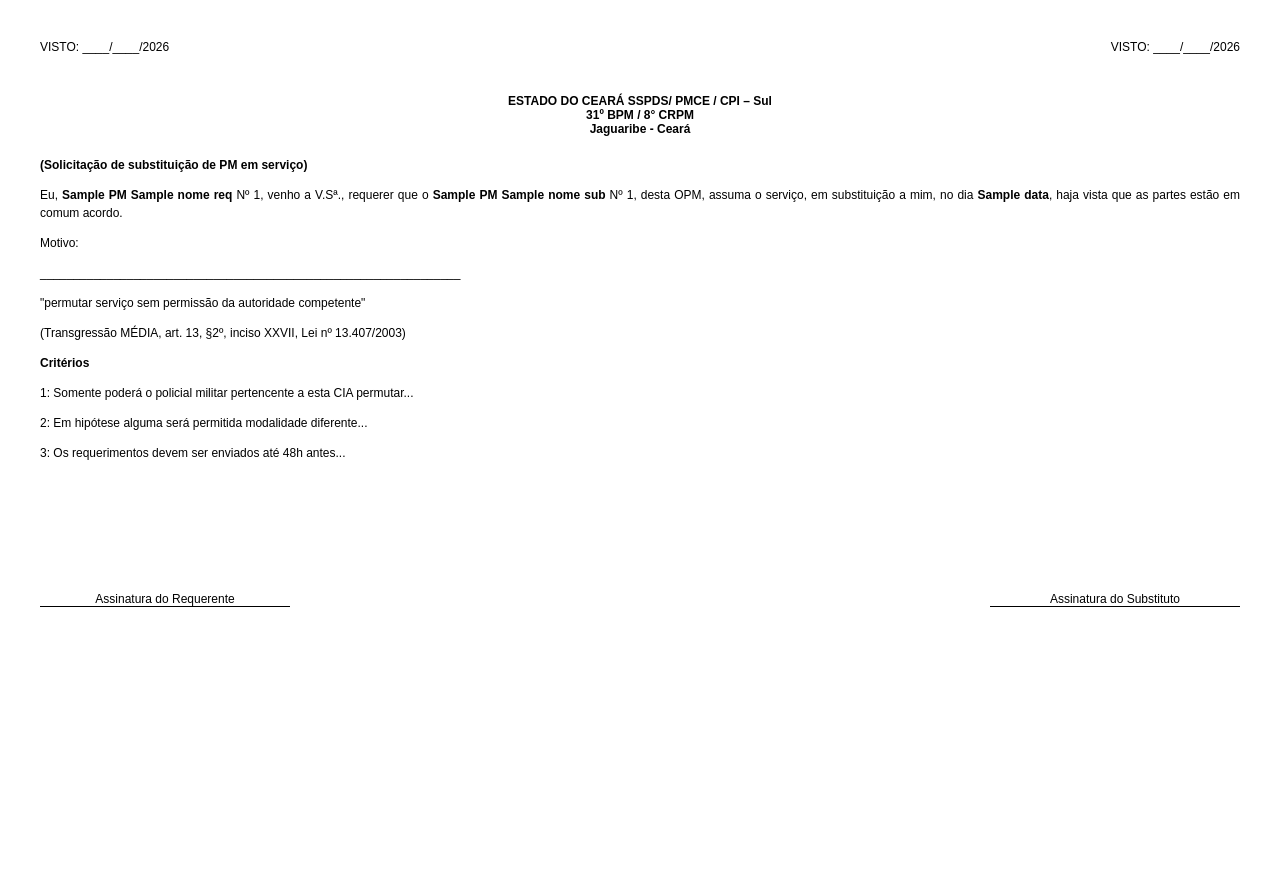
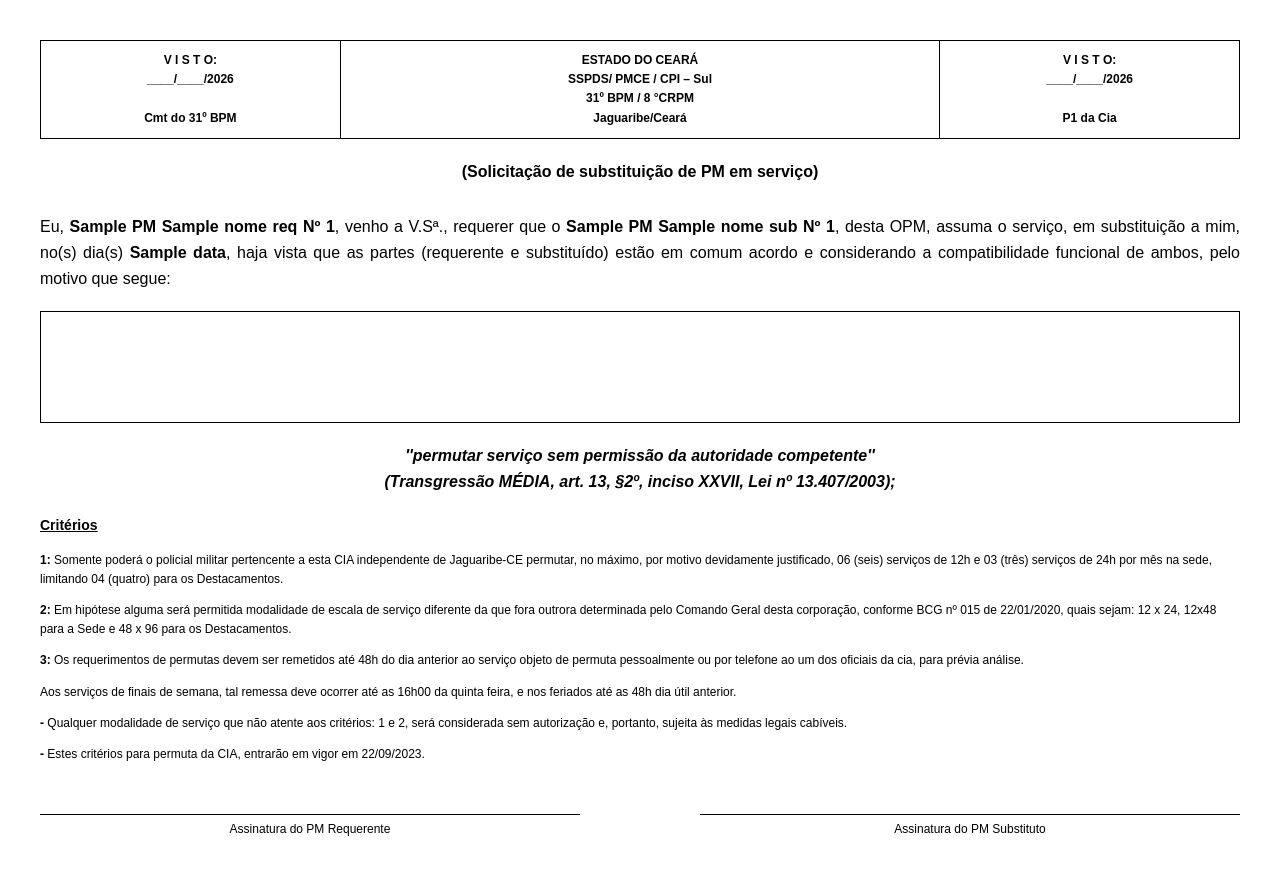
Before and after one commit to azvdocarlos/permuta, a Flask app: template templates/permuta.html in a window 1280 px wide. Before the commit the page ends 607 px from the top, so only its background shows below. Run offline with Flask 3, Linux system fonts and the light colour scheme; the template is opened without the code that fills it: most values are stand-ins (such as "Sample title", 1, 10 or a date in 2020).

Commit message:
Update permuta.html

```diff
--- a/templates/permuta.html
+++ b/templates/permuta.html
@@ -1,100 +1,124 @@
 <!DOCTYPE html>
-<html>
+<html lang="pt-br">
 <head>
     <meta charset="UTF-8">
+    <title>Requerimento de Permuta PMCE</title>
     <style>
         body {
-    font-family: Arial;
+            font-family: Arial, sans-serif;
+            line-height: 1.6;
             margin: 40px;
+            color: #000;
+        }
+        .header-table {
+            width: 100%;
+            border-collapse: collapse;
+            margin-bottom: 20px;
+        }
+        .header-table td {
+            border: 1px solid black;
+            padding: 10px;
+            text-align: center;
+            vertical-align: middle;
             font-size: 12px;
+            font-weight: bold;
         }
-
-.topo {
+        .request-content {
+            margin-top: 30px;
+            text-align: justify;
+        }
+        .input-line {
+            border-bottom: 1px solid black;
+            display: inline-block;
+            min-width: 200px;
+        }
+        .motivo-box {
+            border: 1px solid black;
+            padding: 15px;
+            margin: 20px 0;
+            min-height: 80px;
+        }
+        .transgressao {
+            font-style: italic;
+            font-weight: bold;
+            text-align: center;
+            display: block;
+            margin: 10px 0;
+        }
+        .criterios {
+            font-size: 12px;
+            margin-top: 20px;
+        }
+        .criterios h3 {
+            font-size: 14px;
+            text-decoration: underline;
+        }
+        .signature-section {
+            margin-top: 50px;
+            width: 100%;
             display: flex;
             justify-content: space-between;
-    margin-bottom: 40px;
         }
-
-.titulo {
+        .sig-box {
+            width: 45%;
             text-align: center;
-    font-weight: bold;
-    margin-bottom: 20px;
-}
-
-.texto {
-    text-align: justify;
-    margin-top: 20px;
-    line-height: 1.5;
-}
-
-.assinaturas {
-    display: flex;
-    justify-content: space-between;
-    margin-top: 80px;
-}
-
-.linha {
-    border-bottom: 1px solid black;
-    width: 250px;
-    text-align: center;
-    margin-top: 50px;
+            border-top: 1px solid black;
+            padding-top: 5px;
+            font-size: 12px;
         }
     </style>
 </head>
-
 <body>
 
-<div class="topo">
-    <div>VISTO: ____/____/2026</div>
-    <div>VISTO: ____/____/2026</div>
+    <table class="header-table">
+        <tr>
+            <td style="width: 25%;">V I S T O:<br>____/____/2026<br><br>Cmt do 31º BPM</td>
+            <td style="width: 50%;">ESTADO DO CEARÁ<br>SSPDS/ PMCE / CPI – Sul<br>31º BPM / 8 °CRPM<br>Jaguaribe/Ceará</td>
+            <td style="width: 25%;">V I S T O:<br>____/____/2026<br><br>P1 da Cia</td>
+        </tr>
+    </table>
+
+    <div style="text-align: center; font-weight: bold; margin-bottom: 20px;">
+        (Solicitação de substituição de PM em serviço)
     </div>
 
-<div class="titulo">
-ESTADO DO CEARÁ SSPDS/ PMCE / CPI – Sul<br>
-31º BPM / 8° CRPM<br>
-Jaguaribe - Ceará
+    <div class="request-content">
+        Eu, <strong>{{posto_req}} PM {{nome_req}} Nº {{num_req}}</strong>, venho a V.Sª., requerer que o
+        <strong>{{posto_sub}} PM {{nome_sub}} Nº {{num_sub}}</strong>, desta OPM, assuma o serviço, em substituição a mim,
+        no(s) dia(s) <strong>{{data}}</strong>, haja vista que as partes (requerente e substituído)
+        estão em comum acordo e considerando a compatibilidade funcional de ambos, pelo motivo que segue:
     </div>
 
-<div class="texto">
-<p><b>(Solicitação de substituição de PM em serviço)</b></p>
-
-<p>
-Eu, <b>{{posto_req}} PM {{nome_req}}</b> Nº {{num_req}}, venho a V.Sª., requerer que o
-<b>{{posto_sub}} PM {{nome_sub}}</b> Nº {{num_sub}}, desta OPM, assuma o serviço,
-em substituição a mim, no dia <b>{{data}}</b>, haja vista que as partes estão em comum acordo.
-</p>
-
-<p>Motivo:</p>
-
-<p>_______________________________________________________________</p>
-
-<p>
-"permutar serviço sem permissão da autoridade competente"
-</p>
-
-<p>
-(Transgressão MÉDIA, art. 13, §2º, inciso XXVII, Lei nº 13.407/2003)
-</p>
-
-<p><b>Critérios</b></p>
-
-<p>
-1: Somente poderá o policial militar pertencente a esta CIA permutar...
-</p>
-
-<p>
-2: Em hipótese alguma será permitida modalidade diferente...
-</p>
-
-<p>
-3: Os requerimentos devem ser enviados até 48h antes...
-</p>
-
+    <div class="motivo-box">
         </div>
 
-<div class="assinaturas">
-    <div class="linha">Assinatura do Requerente</div>
-    <div class="linha">Assinatura do Substituto</div>
+    <div class="transgressao">
+        ''permutar serviço sem permissão da autoridade competente''<br>
+        (Transgressão MÉDIA, art. 13, §2º, inciso XXVII, Lei nº 13.407/2003);
+    </div>
+
+    <div class="criterios">
+        <h3>Critérios</h3>
+        <p><strong>1:</strong> Somente poderá o policial militar pertencente a esta CIA independente de Jaguaribe-CE permutar, no máximo, por motivo devidamente justificado, 06 (seis) serviços de 12h e 03 (três) serviços de 24h por mês na sede, limitando 04 (quatro) para os Destacamentos.</p>
+
+        <p><strong>2:</strong> Em hipótese alguma será permitida modalidade de escala de serviço diferente da que fora outrora determinada pelo Comando Geral desta corporação, conforme BCG nº 015 de 22/01/2020, quais sejam: 12 x 24, 12x48 para a Sede e 48 x 96 para os Destacamentos.</p>
+
+        <p><strong>3:</strong> Os requerimentos de permutas devem ser remetidos até 48h do dia anterior ao serviço objeto de permuta pessoalmente ou por telefone ao um dos oficiais da cia, para prévia análise.</p>
+
+        <p>Aos serviços de finais de semana, tal remessa deve ocorrer até as 16h00 da quinta feira, e nos feriados até as 48h dia útil anterior.</p>
+
+        <p><strong>-</strong> Qualquer modalidade de serviço que não atente aos critérios: 1 e 2, será considerada sem autorização e, portanto, sujeita às medidas legais cabíveis.</p>
+
+        <p><strong>-</strong> Estes critérios para permuta da CIA, entrarão em vigor em 22/09/2023.</p>
+    </div>
+
+    <div class="signature-section">
+        <div class="sig-box">
+            Assinatura do PM Requerente
+        </div>
+        <div class="sig-box">
+            Assinatura do PM Substituto
+        </div>
     </div>
 
 </body>
```
Lines whose indentation alone changed are shown as unchanged.
